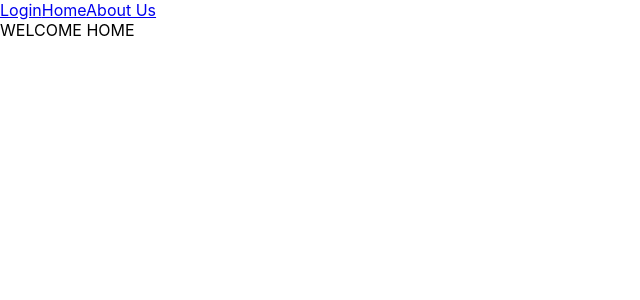
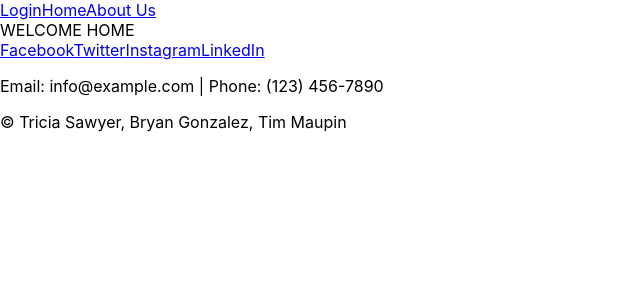
Before and after one commit to Top-notch-entertainment/TNE-FrontEnd, a React (Create React App) app: page / in a window 1280 px wide. Shown: the top 300 px of the page, without its empty margins (0-640 px from the left). Built offline with nearby package versions, Linux system fonts and the light colour scheme; no server answers.

Commit message:
Footer component created, added to Home.js

```diff
--- /dev/null
+++ b/src/Components/Footer.js
@@ -0,0 +1,32 @@
+import React, { Component } from 'react';
+
+class Footer extends Component {
+    render() {
+        return (
+            <div className="footer">
+                <div className="footer__social">
+                    <a href="https://www.facebook.com" target="_blank" rel="noopener noreferrer" className="footer__link">
+                        Facebook
+                    </a>
+                    <a href="https://www.twitter.com" target="_blank" rel="noopener noreferrer" className="footer__link">
+                        Twitter
+                    </a>
+                    <a href="https://www.instagram.com" target="_blank" rel="noopener noreferrer" className="footer__link">
+                        Instagram
+                    </a>
+                    <a href="https://www.linkedin.com" target="_blank" rel="noopener noreferrer" className="footer__link">
+                        LinkedIn
+                    </a>
+                </div>
+                <p className="footer__contact">
+                    Email: info@example.com | Phone: (123) 456-7890
+                </p>
+                <p className="footer__copyright">
+                    &copy; Tricia Sawyer, Bryan Gonzalez, Tim Maupin
+                </p>
+            </div>
+        );
+    }
+}
+
+export default Footer;
--- a/src/Components/Home.js
+++ b/src/Components/Home.js
@@ -1,4 +1,5 @@
 import React from "react";
+import Footer from "./Footer";
 
 
 class Home extends React.Component {
@@ -8,6 +9,8 @@ class Home extends React.Component {
     return (
       <>
         <div>WELCOME HOME</div>
+        <Footer />
+
 
       </>
     );
```
